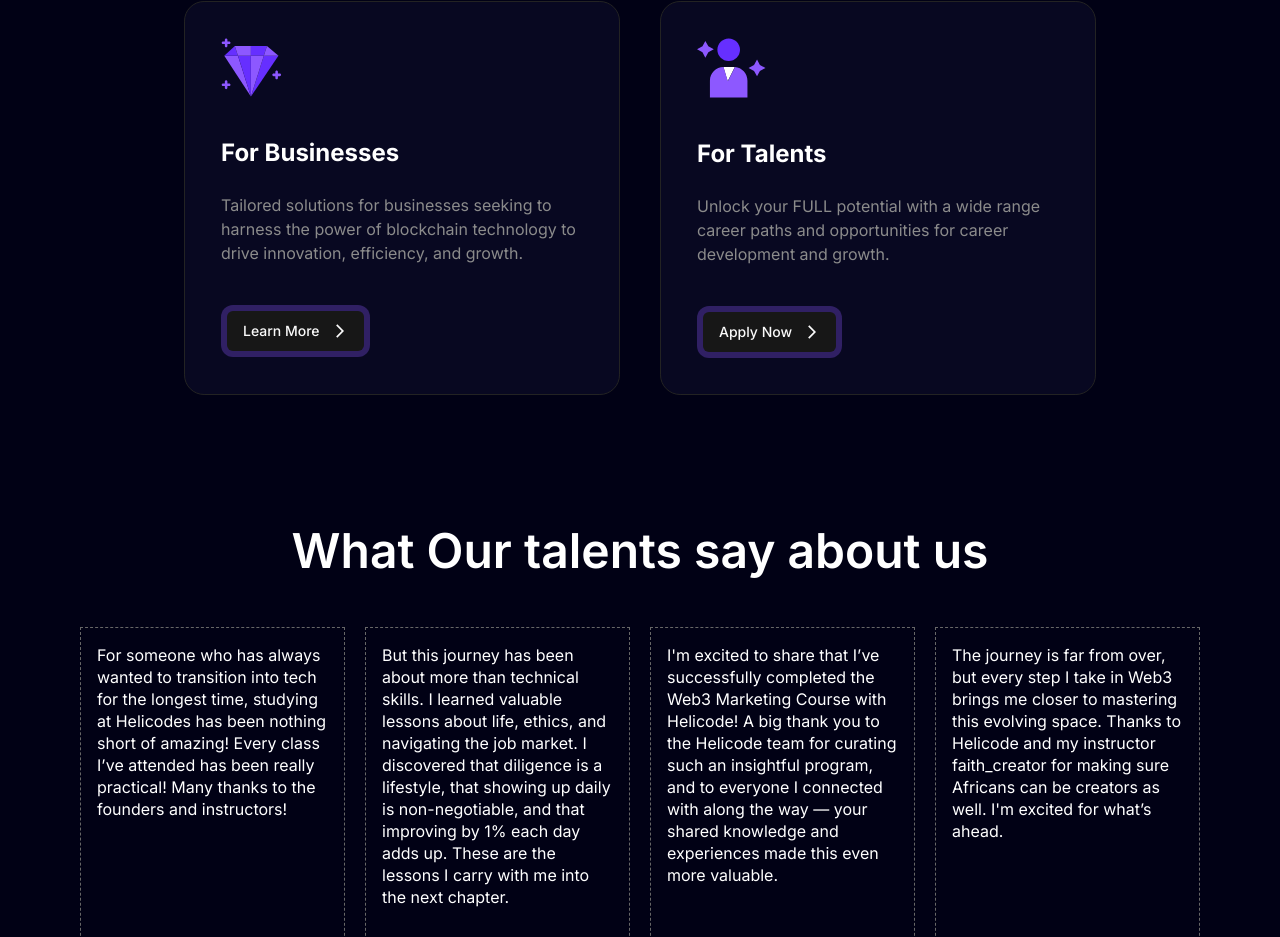
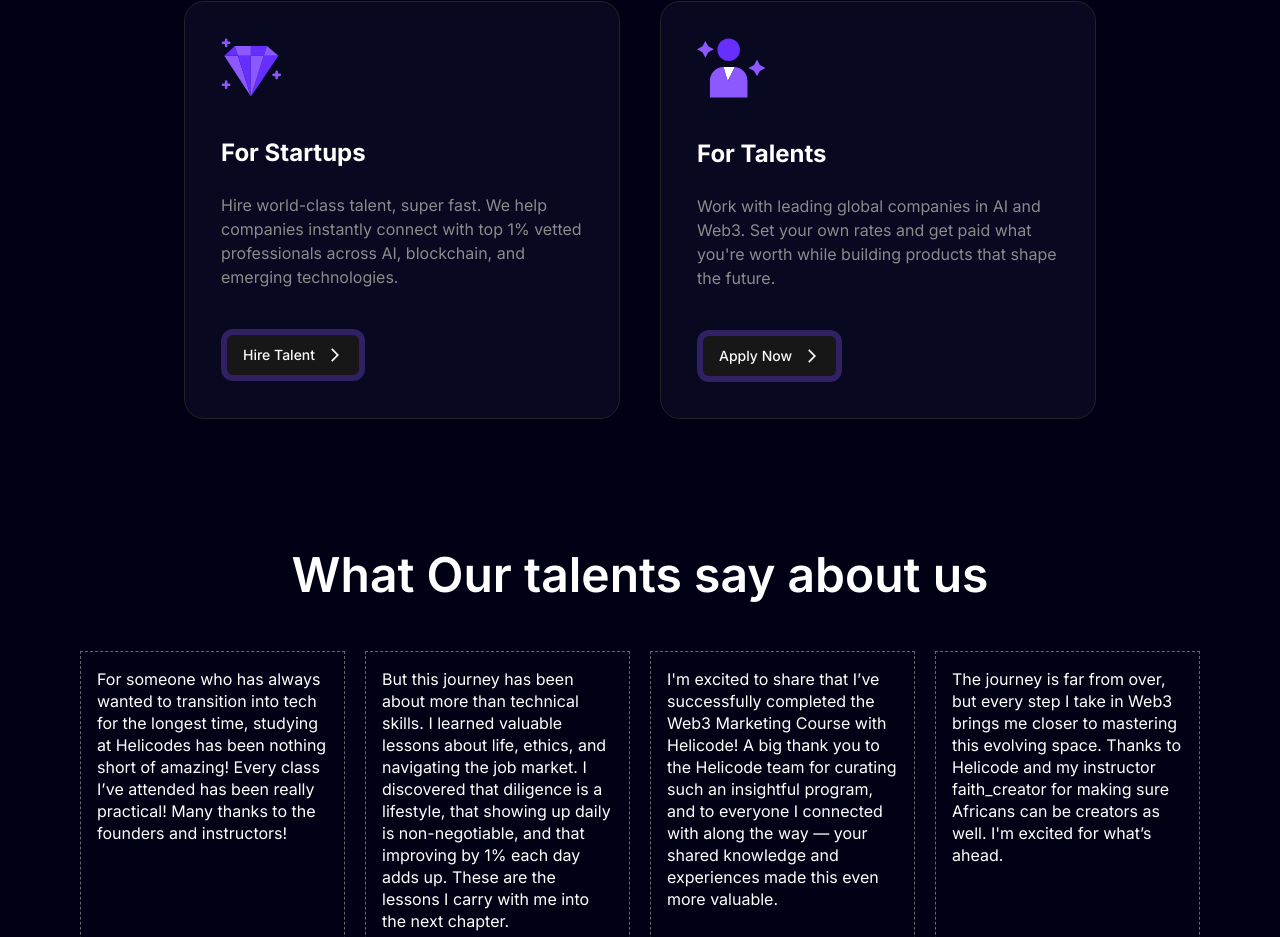
Before and after one commit to Marvelousy20/Helicode, a Next.js app: page / in a window 1280 px wide. Shown: the part 4778-5715 px from the top of the page. Built offline with nearby package versions, Linux system fonts and the light colour scheme; no server answers.

Commit message:
fixed copies on website

```diff
--- a/src/components/WorkWithUs/index.tsx
+++ b/src/components/WorkWithUs/index.tsx
@@ -27,16 +27,17 @@
               height={60}
             />
 
-            <h3 className="mt-10 font-bold text-2xl">For Businesses</h3>
+            <h3 className="mt-10 font-bold text-2xl">For Startups</h3>
             <p className="mt-6 text-[#8B8B8B]">
-              Tailored solutions for businesses seeking to harness the power of
-              blockchain technology to drive innovation, efficiency, and growth.
+              Hire world-class talent, super fast. We help companies instantly
+              connect with top 1% vetted professionals across AI, blockchain,
+              and emerging technologies.
             </p>
 
             <div className="mt-10">
               <div className="bg-[#8D58FF4D] rounded-[12px] inline-flex items-center p-1.5">
                 <Button className="">
-                  Learn More <MdArrowForwardIos size={16} className="ml-1" />
+                  Hire Talent <MdArrowForwardIos size={16} className="ml-1" />
                 </Button>
               </div>
             </div>
@@ -47,8 +48,9 @@
 
             <h3 className="mt-10 font-bold text-2xl">For Talents</h3>
             <p className="mt-6 text-[#8B8B8B]">
-              Unlock your FULL potential with a wide range career paths and
-              opportunities for career development and growth.
+              Work with leading global companies in AI and Web3. Set your own
+              rates and get paid what you&apos;re worth while building products
+              that shape the future.
             </p>
 
             <div className="mt-10">
```
